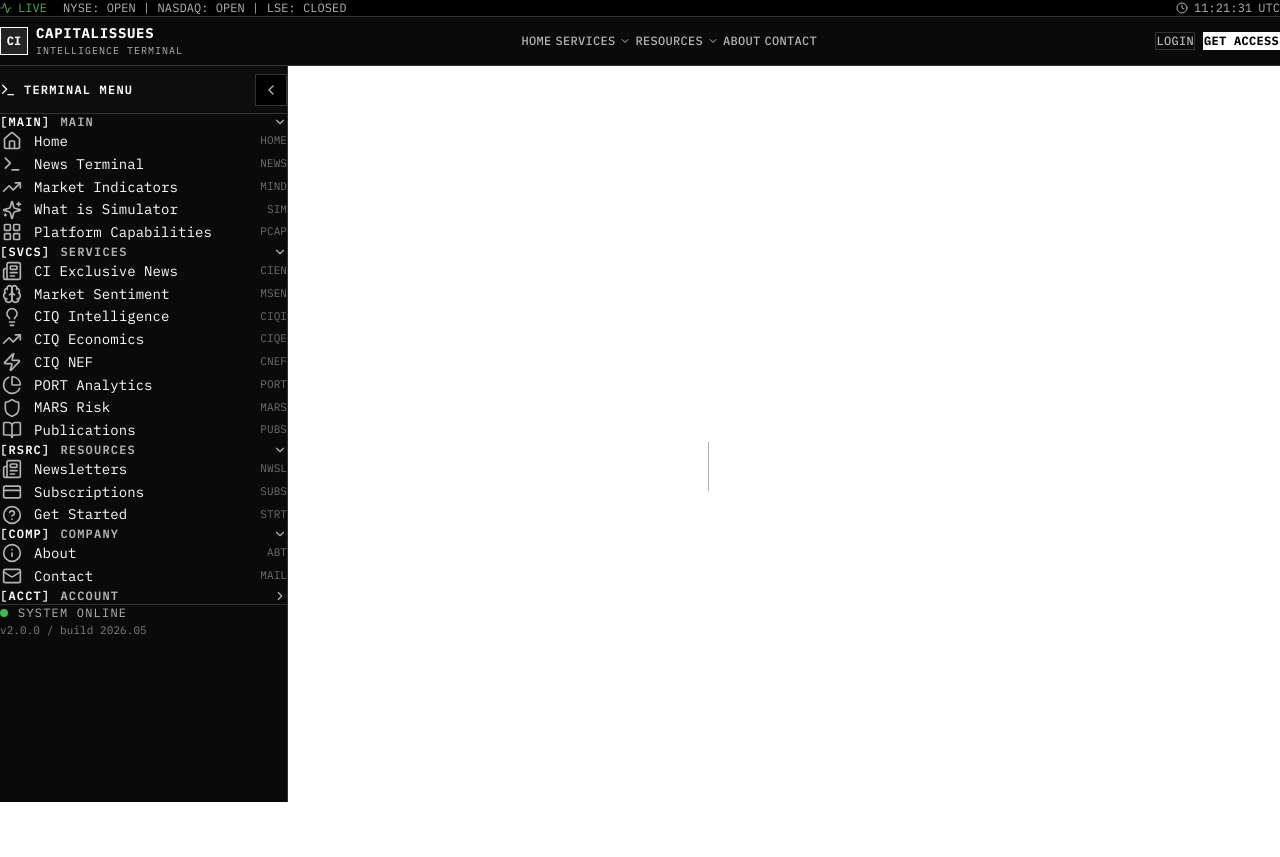
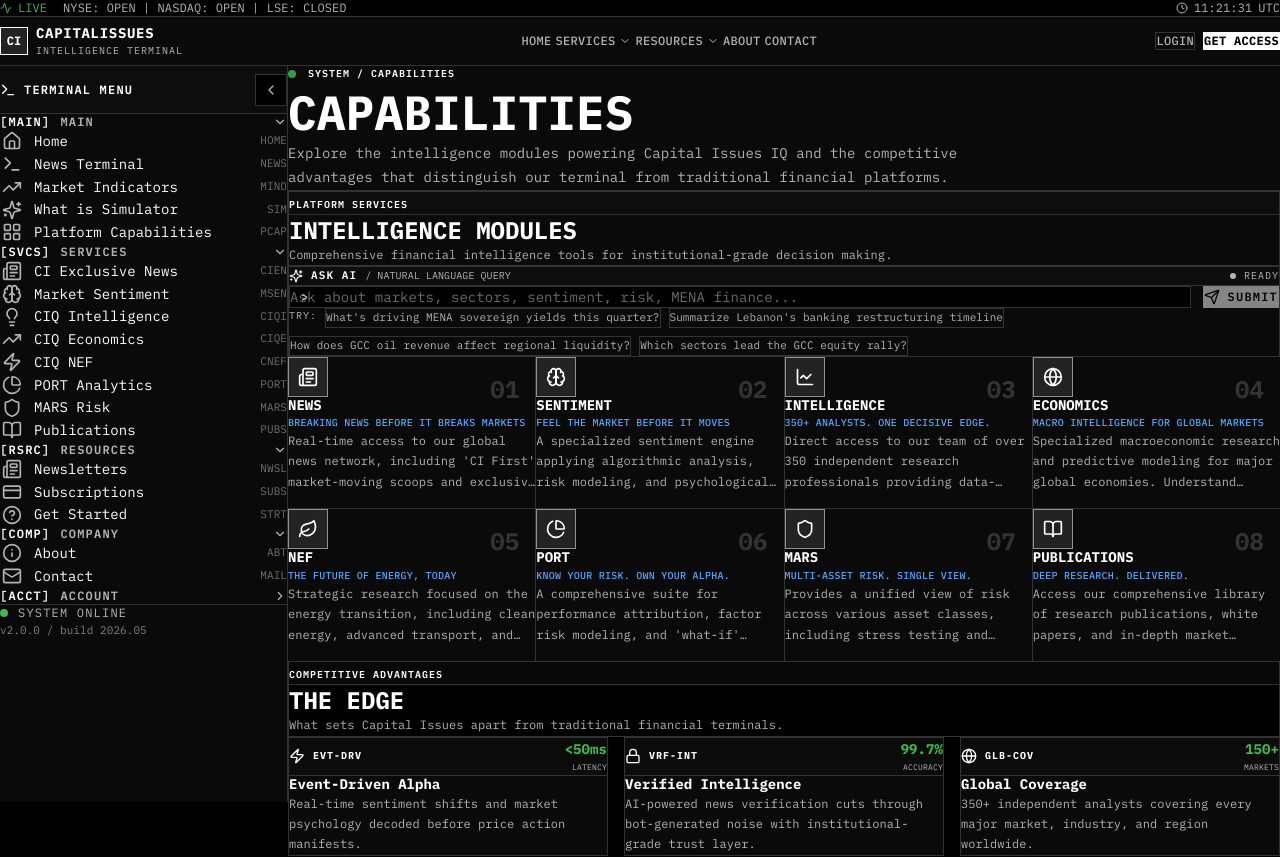
Before and after one commit to the961ainetwork-dev/dev, a Next.js app: page /capabilities in a window 1280 px wide. Before the commit this address had no page. Shown: the top 857 px of the page. Built offline with nearby package versions, Linux system fonts and the light colour scheme.

Commit message:
feat: implement feature overview and status tracking
Add feature overview and status tracking functionality.

```diff
--- /dev/null
+++ b/app/capabilities/page.tsx
@@ -0,0 +1,38 @@
+import { ServicesGrid } from "@/components/services-grid";
+import { FeaturesSection } from "@/components/features-section";
+
+export const metadata = {
+  title: "Capabilities | Capital Issues IQ",
+  description:
+    "Platform Services and Competitive Advantages — the full intelligence module suite and the edge that sets Capital Issues apart from traditional financial terminals.",
+};
+
+export default function CapabilitiesPage() {
+  return (
+    <main className="bg-background">
+      {/* Page header */}
+      <section className="border-b border-border bg-card">
+        <div className="mx-auto max-w-7xl px-4 py-12 sm:py-16">
+          <div className="flex items-center gap-3 text-[10px] font-semibold uppercase tracking-widest text-primary">
+            <span className="h-2 w-2 animate-pulse rounded-full bg-[#3fb950]" />
+            <span>System / Capabilities</span>
+          </div>
+          <h1 className="mt-4 text-3xl font-bold tracking-tight text-foreground sm:text-4xl lg:text-5xl">
+            CAPABILITIES
+          </h1>
+          <p className="mt-3 max-w-2xl text-sm leading-relaxed text-muted-foreground">
+            Explore the intelligence modules powering Capital Issues IQ and the
+            competitive advantages that distinguish our terminal from traditional
+            financial platforms.
+          </p>
+        </div>
+      </section>
+
+      {/* Platform Services / Intelligence Modules */}
+      <ServicesGrid />
+
+      {/* Competitive Advantages / The Edge */}
+      <FeaturesSection />
+    </main>
+  );
+}
--- a/app/page.tsx
+++ b/app/page.tsx
@@ -1,15 +1,9 @@
 import { HeroSection } from "@/components/hero-section";
-import { ServicesGrid } from "@/components/services-grid";
-import { FeaturesSection } from "@/components/features-section";
-import { CTASection } from "@/components/cta-section";
 
 export default function HomePage() {
   return (
     <>
       <HeroSection />
-      <ServicesGrid />
-      <FeaturesSection />
-      <CTASection />
     </>
   );
 }
```
